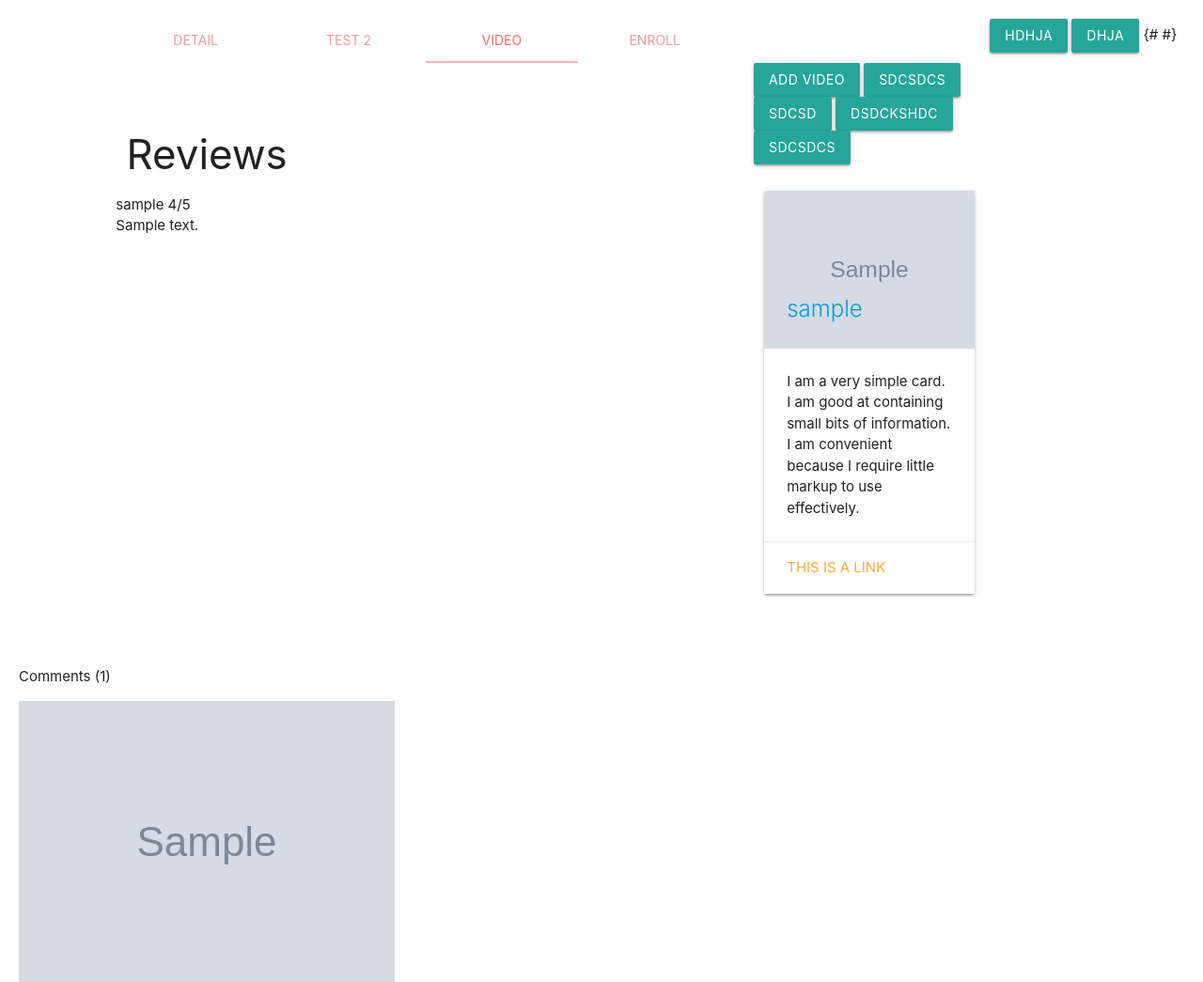
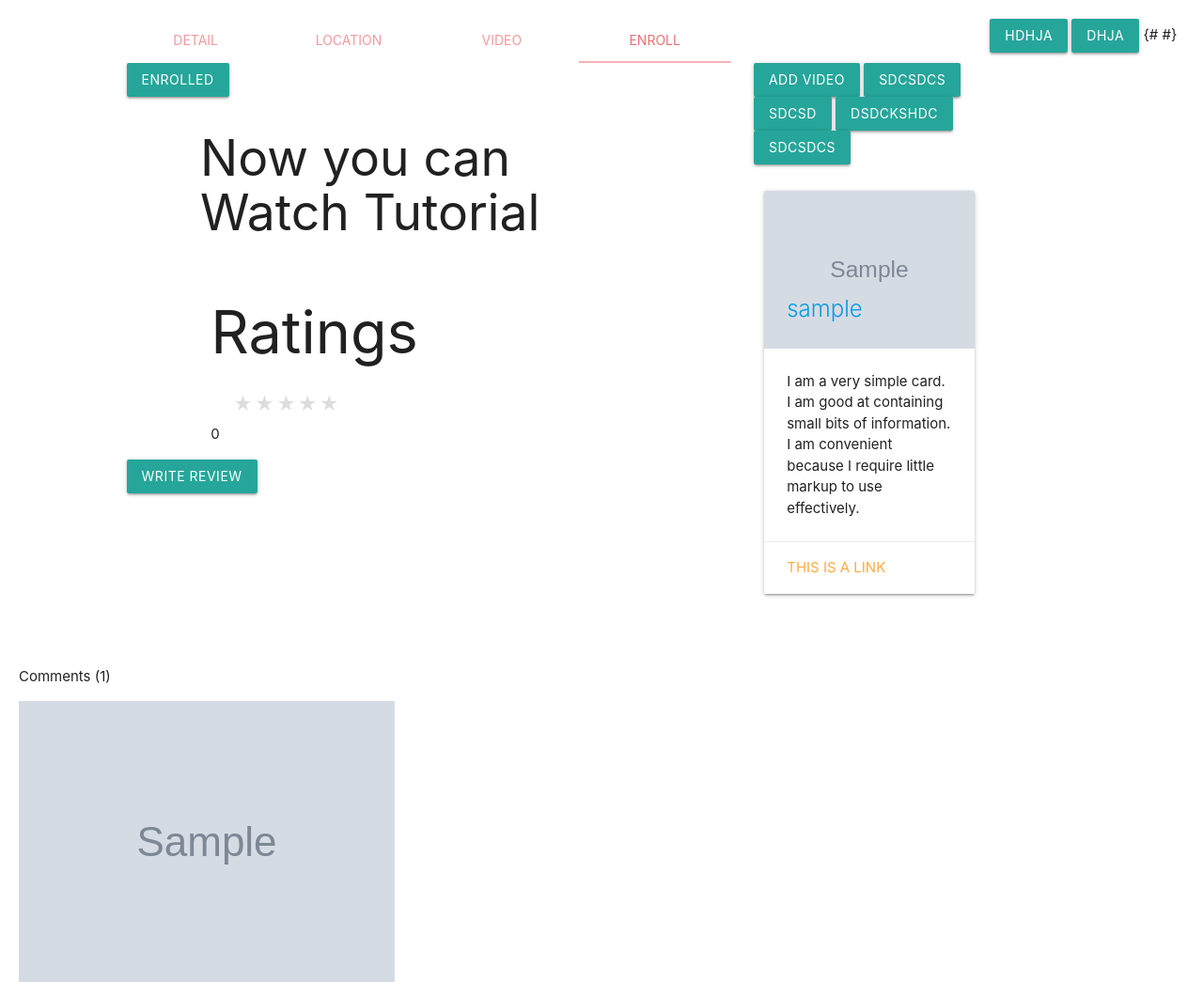
Before and after one commit to DuP-491/Hack36_2021, a Django app: page /post/1/ in a window 1280 px wide. Shown: the part 565-1610 px from the top of the page at 94% size. Run offline with Django 3.2, Linux system fonts and the light colour scheme; a user stored in the database is signed in; tables that the repository leaves empty hold one stand-in row (values such as "Sample post"); grey boxes marked "Sample" are stand-in pictures; some libraries are stand-ins or nearby versions.

Commit message:
improved

```diff
--- a/Blog/templates/Blog/enroll.html
+++ b/Blog/templates/Blog/enroll.html
@@ -1,10 +1,10 @@
 {% if user.is_authenticated %}
-<form action = "{% url 'enroll'%}" method = "post">
+<form action="{% url 'enroll'%}" method="post">
     {% csrf_token %}
     {% if not is_enrolled %}
-<button name = "post_id" id = "enroll" class = "btn btn-primary" value = "{{post.pk}}" type = "submit"> EnRoll</button>
+    <button name="post_id" id="enrollButton" class="btn btn-primary" value="{{post.pk}}" type="submit"> EnRoll</button>
     {% else %}
- <button name = "post_id" id = "enroll" class = "btn btn-danger" value = "{{post.pk}}" type = "submit"> EnRolled</button>
+    <button name="post_id" id="enrollButton" class="btn btn-danger" value="{{post.pk}}" type="submit"> EnRolled</button>
     <div class="container">
         <div class="row">
             <h2>Now you can Watch Tutorial</h2>
@@ -14,10 +14,13 @@
         </div>
     </div>
     <div>
-      <a href="{% url 'write-review' post.pk %}"><button class="btn btn-success">Write Review</button></a>
+        <a href="{% url 'write-review' post.pk %}">
+            <button class="btn btn-success">Write Review</button>
+        </a>
     </div>
 
     {% endif %}
 </form>
 {% else %}
+<form></form>
 {% endif %}
--- a/Blog/templates/Blog/post_detail.html
+++ b/Blog/templates/Blog/post_detail.html
@@ -63,7 +63,6 @@
     #myVideoPlayer {
         height: 60vh !important;
         width: auto !important;
-
     }
 </style>
 <div class="">
@@ -73,7 +72,10 @@
             {% comment %} {% video post.demovid 'small' %} {% endcomment %}
             <div id="video-section">
                 <div class="row">
-                    <div class="col s10 offset-s1"> {% include 'Blog/video_play.html' %}</div>
+                    <div class="col s9  "> {% include 'Blog/video_play.html' %}</div>
+                    <div class="col s3  "><div class="card">
+
+                    </div> </div>
                 </div>
 
             </div>
@@ -103,12 +105,10 @@
         <div class="col s10">
             <div class="col s8 offset-s1">
                 <ul class="tabs">
-
                     <li class="tab col s3"><a href="#test1">Detail</a></li>
-                    <li class="tab col s3"><a href="#test2">Test 2</a></li>
-                    <li class="tab col s3 "><a class="active" href="#test3">Video</a></li>
-
-                    <li class="tab col s3"><a href="#test4">Enroll</a></li>
+                    <li class="tab col s3"><a href="#test2">Location</a></li>
+                    <li class="tab col s3 "><a href="#test3">Video</a></li>
+                    <li class="tab col s3"><a class="active" href="#test4">Enroll</a></li>
                 </ul>
             </div>
         </div>
@@ -136,16 +136,18 @@
                             <br>
                             <h3> Reviews </h3>
                             {% for review in reviews %}
-                                  <div class = "row">
-                                    {{review.author}}    {{review.rating}}/5<br>
+                            <div class="row">
+                                {{review.author}} {{review.rating}}/5<br>
                                 {{review.body}} <br>
                             </div>
                             {% endfor %}
 
                         </div>
                         <div id="test4" class="mainTabs col s12">
+                            <div>
                                 <div id="enroll">
                                     {% include 'Blog/enroll.html' %}
+                                </div>
                             </div>
                         </div>
                     </div>
@@ -264,7 +266,7 @@
 </script>
 <script type="text/javascript">
     $(document).ready(function (event) {
-        $(document).on('click', '#enroll', function (event) {
+        $(document).on('click', '#enrollButton', function (event) {
             event.preventDefault();
 
             var user = $(this).attr('value');
--- a/Blog/templates/snippets/mainNav.html
+++ b/Blog/templates/snippets/mainNav.html
@@ -61,7 +61,7 @@
 
 {#               <li> 42069<i class="left material-icons right yellow-text">attach_money</i></li>#}
 
-
+                <li><a class="btn white indigo-text waves-effect waves-light" href="{% url 'post-create' %}">Create Course</a></li>
                     <li>   <a class="nav-item nav-link" href="{% url 'profile' request.user %}"> {{ user.username }}</a></li>
                 <li><a class="btn white indigo-text waves-effect waves-light" href="{% url 'logout' %}">Log Out</a></li>
                 {% else %}
```
Lines whose indentation alone changed are shown as unchanged.
